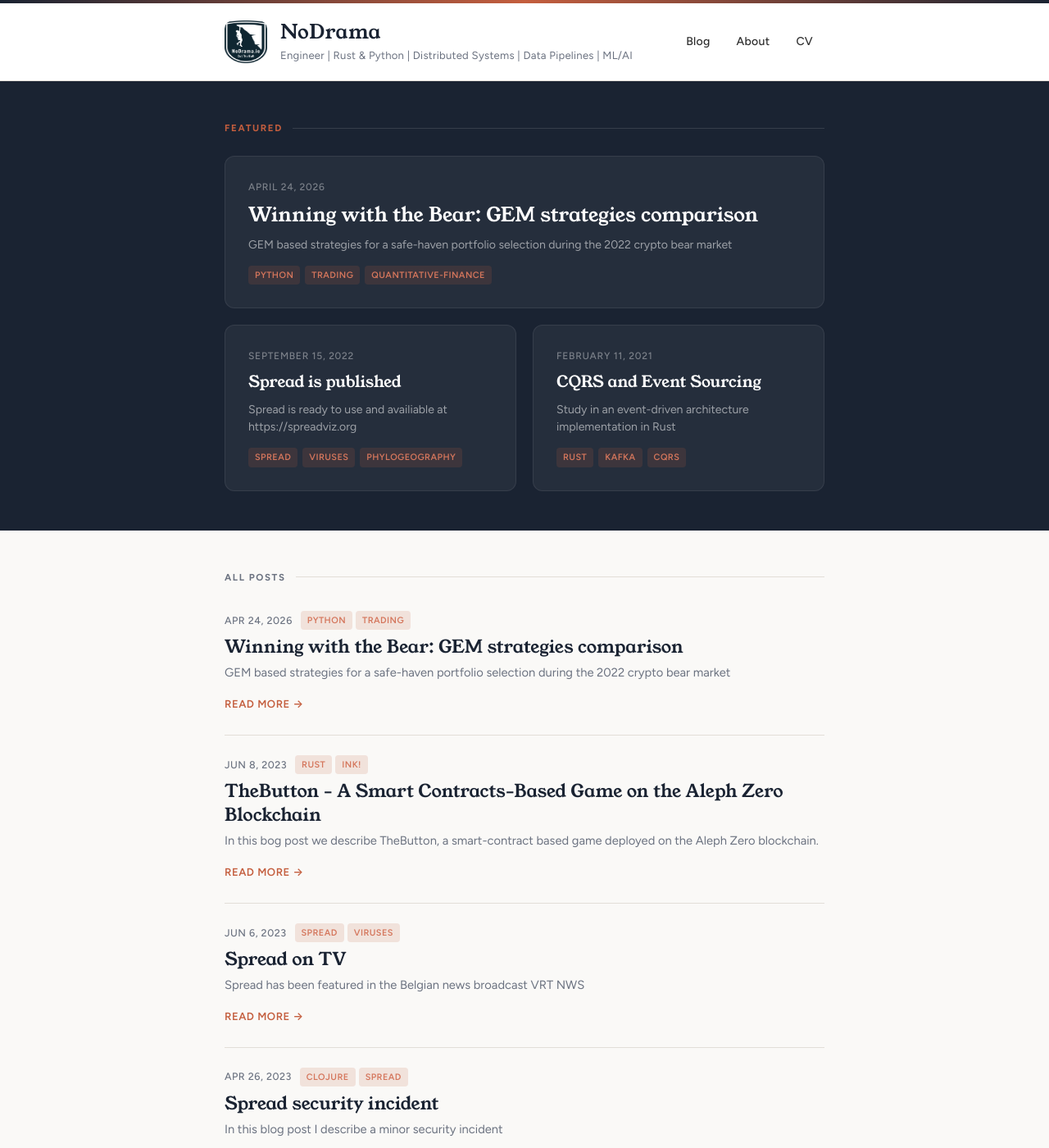
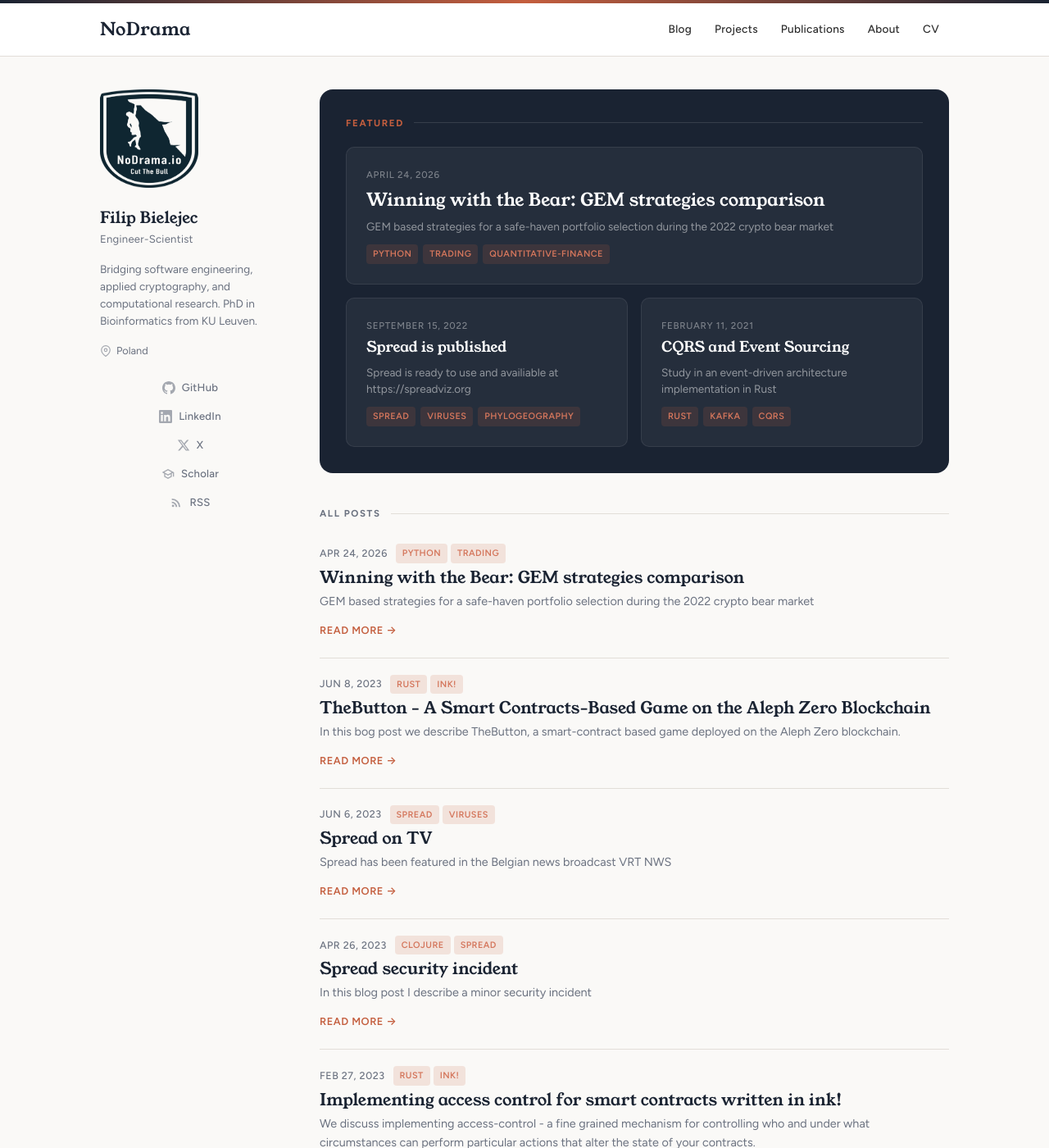
Before and after one commit to fbielejec/fbielejec.github.io, a Jekyll site: the page built from index.html, in a window 1280 px wide and 1400 px high. Shown: the whole window at 82% size. Built offline with Jekyll 4.4.1, drawn with Linux system fonts in a browser that asks for light colours.

Commit message:
two-col layout

```diff
--- a/_config.yml
+++ b/_config.yml
@@ -11,6 +11,13 @@
 
 # URL of your avatar or profile pic (you could use your GitHub profile pic)
 avatar: https://raw.githubusercontent.com/fbielejec/fbielejec.github.io/master/images/logo.png
+
+author:
+  name: Filip Bielejec
+  title: Engineer-Scientist
+  bio: "Bridging software engineering, applied cryptography, and computational research. PhD in Bioinformatics from KU Leuven."
+  location: Poland
+  scholar: https://scholar.google.com/citations?user=5xTmvcYAAAAJ
 
 #
 # Flags below are optional
--- /dev/null
+++ b/_includes/sidebar.html
@@ -0,0 +1,48 @@
+<div class="sidebar-profile">
+  <div class="sidebar-avatar">
+    <img src="{{ site.avatar }}" alt="{{ site.author.name }}">
+  </div>
+  <div class="sidebar-identity">
+    <h2 class="sidebar-name">{{ site.author.name }}</h2>
+    <p class="sidebar-title">{{ site.author.title }}</p>
+  </div>
+  <p class="sidebar-bio">{{ site.author.bio }}</p>
+  {% if site.author.location %}
+  <p class="sidebar-location">
+    <svg width="14" height="14" viewBox="0 0 24 24" fill="none" stroke="currentColor" stroke-width="2" stroke-linecap="round" stroke-linejoin="round"><path d="M21 10c0 7-9 13-9 13s-9-6-9-13a9 9 0 0118 0z"/><circle cx="12" cy="10" r="3"/></svg>
+    {{ site.author.location }}
+  </p>
+  {% endif %}
+  <nav class="sidebar-links">
+    {% if site.footer-links.github %}
+    <a href="https://github.com/{{ site.footer-links.github }}">
+      <svg width="16" height="16" viewBox="0 0 24 24" fill="currentColor"><path d="M12 0C5.37 0 0 5.37 0 12c0 5.3 3.44 9.8 8.2 11.38.6.11.82-.26.82-.58v-2.03c-3.34.73-4.04-1.61-4.04-1.61-.55-1.39-1.34-1.76-1.34-1.76-1.09-.75.08-.73.08-.73 1.21.08 1.85 1.24 1.85 1.24 1.07 1.84 2.81 1.31 3.5 1 .1-.78.42-1.31.76-1.61-2.67-.3-5.47-1.33-5.47-5.93 0-1.31.47-2.38 1.24-3.22-.13-.3-.54-1.52.12-3.18 0 0 1.01-.32 3.3 1.23a11.5 11.5 0 016.02 0c2.28-1.55 3.29-1.23 3.29-1.23.66 1.66.25 2.88.12 3.18.77.84 1.24 1.91 1.24 3.22 0 4.61-2.81 5.63-5.48 5.92.43.37.81 1.1.81 2.22v3.29c0 .32.21.7.82.58C20.57 21.8 24 17.3 24 12c0-6.63-5.37-12-12-12z"/></svg>
+      <span>GitHub</span>
+    </a>
+    {% endif %}
+    {% if site.footer-links.linkedin %}
+    <a href="https://www.linkedin.com/in/{{ site.footer-links.linkedin }}">
+      <svg width="16" height="16" viewBox="0 0 24 24" fill="currentColor"><path d="M20.45 20.45h-3.56v-5.57c0-1.33-.02-3.04-1.85-3.04-1.85 0-2.14 1.45-2.14 2.94v5.67H9.34V9h3.41v1.56h.05c.48-.9 1.64-1.85 3.37-1.85 3.6 0 4.27 2.37 4.27 5.46v6.28zM5.34 7.43a2.06 2.06 0 110-4.13 2.06 2.06 0 010 4.13zM7.12 20.45H3.56V9h3.56v11.45zM22.23 0H1.77C.79 0 0 .77 0 1.72v20.56C0 23.23.79 24 1.77 24h20.46c.98 0 1.77-.77 1.77-1.72V1.72C24 .77 23.21 0 22.23 0z"/></svg>
+      <span>LinkedIn</span>
+    </a>
+    {% endif %}
+    {% if site.footer-links.twitter %}
+    <a href="https://x.com/{{ site.footer-links.twitter }}">
+      <svg width="16" height="16" viewBox="0 0 24 24" fill="currentColor"><path d="M18.244 2.25h3.308l-7.227 8.26 8.502 11.24H16.17l-5.214-6.817L4.99 21.75H1.68l7.73-8.835L1.254 2.25H8.08l4.713 6.231zm-1.161 17.52h1.833L7.084 4.126H5.117z"/></svg>
+      <span>X</span>
+    </a>
+    {% endif %}
+    {% if site.author.scholar %}
+    <a href="{{ site.author.scholar }}">
+      <svg width="16" height="16" viewBox="0 0 24 24" fill="currentColor"><path d="M12 3L1 9l4 2.18v6L12 21l7-3.82v-6l2-1.09V17h2V9L12 3zm6.82 6L12 12.72 5.18 9 12 5.28 18.82 9zM17 15.99l-5 2.73-5-2.73v-3.72L12 15l5-2.73v3.72z"/></svg>
+      <span>Scholar</span>
+    </a>
+    {% endif %}
+    {% if site.footer-links.rss %}
+    <a href="{{ site.baseurl }}/feed.xml">
+      <svg width="16" height="16" viewBox="0 0 24 24" fill="currentColor"><path d="M6.18 15.64a2.18 2.18 0 012.18 2.18A2.18 2.18 0 016.18 20 2.18 2.18 0 014 17.82a2.18 2.18 0 012.18-2.18M4 4.44A15.56 15.56 0 0119.56 20h-2.83A12.73 12.73 0 004 7.27V4.44m0 5.66a9.9 9.9 0 019.9 9.9h-2.83A7.07 7.07 0 004 12.93v-2.83z"/></svg>
+      <span>RSS</span>
+    </a>
+    {% endif %}
+  </nav>
+</div>
--- a/_layouts/default.html
+++ b/_layouts/default.html
@@ -35,17 +35,13 @@
     <div class="top-accent"></div>
 
     <div class="wrapper-masthead">
-      <div class="container">
-        <header class="masthead clearfix">
-          <a href="{{ site.baseurl }}/" class="site-avatar"><img src="{{ site.avatar }}" /></a>
-
-          <div class="site-info">
-            <h1 class="site-name"><a href="{{ site.baseurl }}/">{{ site.name }}</a></h1>
-            <p class="site-description">{{ site.description }}</p>
-          </div>
-
+      <div class="container-wide">
+        <header class="masthead">
+          <h1 class="site-name"><a href="{{ site.baseurl }}/">{{ site.name }}</a></h1>
           <nav>
             <a href="{{ site.baseurl }}/">Blog</a>
+            <a href="{{ site.baseurl }}/projects">Projects</a>
+            <a href="{{ site.baseurl }}/publications">Publications</a>
             <a href="{{ site.baseurl }}/about">About</a>
             <a href="{{ site.baseurl }}/cv">CV</a>
           </nav>
@@ -53,16 +49,18 @@
       </div>
     </div>
 
-    <div id="main" role="main">
-      {{ content }}
+    <div class="site-layout container-wide">
+      <aside class="sidebar">
+        {% include sidebar.html %}
+      </aside>
+      <main id="main" role="main" class="site-content">
+        {{ content }}
+      </main>
     </div>
 
     <div class="wrapper-footer">
-      <div class="container">
+      <div class="container-wide">
         <footer class="footer">
-          <div class="footer-social">
-            {% include svg-icons.html %}
-          </div>
           <div class="footer-copy">
             &copy; {{ site.time | date: '%Y' }} {{ site.name }}
           </div>
--- a/_layouts/page.html
+++ b/_layouts/page.html
@@ -2,7 +2,6 @@
 layout: default
 ---
 
-<div class="container">
 <article class="page">
   <h1>{{ page.title }}</h1>
 
@@ -10,4 +9,3 @@ layout: default
     {{ content }}
   </div>
 </article>
-</div>
--- a/_layouts/post.html
+++ b/_layouts/post.html
@@ -2,7 +2,6 @@
 layout: default
 ---
 
-<div class="container">
 <article class="post">
   <div class="post-header">
     <h1>{{ page.title }}</h1>
@@ -28,4 +27,3 @@ layout: default
 
   {% include disqus.html %}
 </article>
-</div>
--- a/_sass/_variables.scss
+++ b/_sass/_variables.scss
@@ -40,3 +40,9 @@ $georgia: $font-display;
     @content;
   }
 }
+
+@mixin tablet {
+  @media screen and (max-width: 860px) {
+    @content;
+  }
+}
--- a/index.html
+++ b/index.html
@@ -5,7 +5,6 @@ layout: default
 {% assign featured_posts = site.posts | where: "featured", true %}
 {% if featured_posts.size > 0 %}
 <div class="featured-section">
-  <div class="container">
   <div class="featured-label">Featured</div>
   <div class="featured-grid">
     {% for post in featured_posts limit:3 %}
@@ -28,10 +27,8 @@ layout: default
     {% endfor %}
   </div>
 </div>
-</div>
 {% endif %}
 
-<div class="container">
 <div class="posts-section">
   <div class="posts-label">All Posts</div>
   <div class="posts">
@@ -58,4 +55,3 @@ layout: default
     {% endfor %}
   </div>
 </div>
-</div>
--- a/style.scss
+++ b/style.scss
@@ -25,11 +25,13 @@ body {
   -moz-osx-font-smoothing: grayscale;
 }
 
-.container {
+.container-wide {
+  max-width: 1100px;
   margin: 0 auto;
-  max-width: 780px;
-  padding: 0 24px;
+  padding: 0 32px;
   width: 100%;
+
+  @include mobile { padding: 0 20px; }
 }
 
 h1, h2, h3, h4, h5, h6 {
@@ -98,13 +100,8 @@ table {
     font-weight: 600;
   }
 
-  tr:last-child td {
-    border-bottom: none;
-  }
-
-  tr:nth-child(even) {
-    background: $border-light;
-  }
+  tr:last-child td { border-bottom: none; }
+  tr:nth-child(even) { background: $border-light; }
 }
 
 .gmnoprint img { max-width: none; }
@@ -141,49 +138,177 @@ table {
 }
 
 /*********************/
+/* SITE LAYOUT       */
+/*********************/
+
+.site-layout {
+  display: grid;
+  grid-template-columns: 220px 1fr;
+  gap: 48px;
+  padding-top: 40px;
+  padding-bottom: 48px;
+
+  @include tablet {
+    grid-template-columns: 1fr;
+    gap: 0;
+    padding-top: 0;
+  }
+}
+
+.site-content {
+  min-width: 0;
+  animation: fadeInUp 0.5s ease-out;
+}
+
+/*********************/
+/* SIDEBAR           */
+/*********************/
+
+.sidebar {
+  @media screen and (min-width: 861px) {
+    position: sticky;
+    top: 32px;
+    align-self: start;
+  }
+
+  @include tablet {
+    border-bottom: 1px solid $border;
+    background: $white;
+    padding: 24px 0;
+  }
+}
+
+.sidebar-profile {
+  @include tablet {
+    display: flex;
+    flex-wrap: wrap;
+    align-items: center;
+    gap: 16px;
+  }
+}
+
+.sidebar-avatar {
+  margin-bottom: 16px;
+
+  img {
+    width: 120px;
+    height: 120px;
+    border-radius: 12px;
+    transition: transform 0.2s ease;
+    &:hover { transform: scale(1.03); }
+  }
+
+  @include tablet {
+    margin-bottom: 0;
+    img { width: 64px; height: 64px; border-radius: 10px; }
+  }
+}
+
+.sidebar-identity {
+  @include tablet {
+    flex: 1;
+    min-width: 150px;
+  }
+}
+
+.sidebar-name {
+  font-family: $font-display;
+  font-size: 1.2rem;
+  font-weight: 400;
+  color: $navy;
+  margin: 0 0 2px;
+  line-height: 1.3;
+}
+
+.sidebar-title {
+  font-size: 0.82rem;
+  color: $text-light;
+  margin: 0;
+  letter-spacing: 0.02em;
+}
+
+.sidebar-bio {
+  font-size: 0.85rem;
+  color: $text-light;
+  line-height: 1.55;
+  margin: 16px 0;
+
+  @include tablet {
+    display: none;
+  }
+}
+
+.sidebar-location {
+  font-size: 0.8rem;
+  color: $text-light;
+  margin: 0 0 20px;
+  display: flex;
+  align-items: center;
+  gap: 6px;
+
+  svg { opacity: 0.6; }
+
+  @include tablet {
+    display: none;
+  }
+}
+
+.sidebar-links {
+  display: flex;
+  flex-direction: column;
+  gap: 6px;
+
+  @include tablet {
+    flex-direction: row;
+    flex-wrap: wrap;
+    gap: 12px;
+    width: 100%;
+
+    span { display: none; }
+  }
+
+  a {
+    display: flex;
+    align-items: center;
+    gap: 8px;
+    font-size: 0.82rem;
+    color: $text-light;
+    padding: 4px 0;
+    transition: color 0.2s ease;
+
+    &:hover {
+      color: $navy;
+    }
+
+    svg { flex-shrink: 0; opacity: 0.6; }
+    &:hover svg { opacity: 1; }
+
+    @include tablet {
+      padding: 6px;
+      svg { width: 20px; height: 20px; }
+    }
+  }
+}
+
+/*********************/
 /* MASTHEAD          */
 /*********************/
 
 .wrapper-masthead {
-  margin-bottom: 0;
   background: $white;
   border-bottom: 1px solid $border;
 }
 
 .masthead {
-  padding: 20px 0;
+  padding: 16px 0;
   display: flex;
   align-items: center;
+  justify-content: space-between;
 
   @include mobile {
     flex-direction: column;
-    text-align: center;
-    gap: 12px;
+    gap: 10px;
   }
-}
-
-.site-avatar {
-  width: 52px;
-  height: 52px;
-  margin-right: 16px;
-  flex-shrink: 0;
-
-  @include mobile {
-    margin: 0;
-  }
-
-  img {
-    border-radius: 10px;
-    width: 52px;
-    height: 52px;
-    transition: transform 0.2s ease;
-    &:hover { transform: scale(1.05); }
-  }
-}
-
-.site-info {
-  flex: 1;
-  @include mobile { flex: none; }
 }
 
 .site-name {
@@ -191,23 +316,17 @@ table {
   color: $navy;
   font-family: $font-display;
   font-weight: 400;
-  font-size: 1.5rem;
+  font-size: 1.35rem;
   letter-spacing: 0.5px;
 
   a { color: inherit; &:hover { color: inherit; } }
-}
-
-.site-description {
-  margin: 2px 0 0;
-  color: $text-light;
-  font-size: 0.82rem;
-  letter-spacing: 0.02em;
 }
 
 nav {
   display: flex;
   align-items: center;
   gap: 4px;
+  flex-wrap: wrap;
 
   @include mobile {
     justify-content: center;
@@ -215,9 +334,9 @@ nav {
 
   a {
     color: $text;
-    font-size: 0.88rem;
+    font-size: 0.85rem;
     font-weight: 500;
-    padding: 6px 14px;
+    padding: 5px 12px;
     border-radius: 6px;
     transition: all 0.2s ease;
     letter-spacing: 0.02em;
@@ -235,11 +354,13 @@ nav {
 
 .featured-section {
   background: $navy;
-  padding: 48px 0;
-  animation: fadeInUp 0.5s ease-out;
+  border-radius: 16px;
+  padding: 32px;
+  margin-bottom: 32px;
 
   @include mobile {
-    padding: 32px 0;
+    padding: 24px 20px;
+    border-radius: 12px;
   }
 }
 
@@ -250,7 +371,7 @@ nav {
   text-transform: uppercase;
   letter-spacing: 0.14em;
   color: $accent;
-  margin-bottom: 24px;
+  margin-bottom: 20px;
   display: flex;
   align-items: center;
   gap: 12px;
@@ -266,33 +387,32 @@ nav {
 .featured-grid {
   display: grid;
   grid-template-columns: 1fr 1fr;
-  gap: 20px;
+  gap: 16px;
 
   @include mobile {
     grid-template-columns: 1fr;
-    gap: 16px;
   }
 }
 
 .featured-card {
   background: rgba(255, 255, 255, 0.05);
   border: 1px solid rgba(255, 255, 255, 0.08);
-  border-radius: 12px;
-  padding: 28px;
+  border-radius: 10px;
+  padding: 24px;
   transition: transform 0.25s ease, background 0.25s ease;
 
   &:hover {
-    transform: translateY(-3px);
+    transform: translateY(-2px);
     background: rgba(255, 255, 255, 0.08);
   }
 
   &:first-child {
     grid-column: 1 / -1;
-    .featured-card-title { font-size: 1.5rem; }
+    .featured-card-title { font-size: 1.35rem; }
 
     @include mobile {
       grid-column: 1;
-      .featured-card-title { font-size: 1.25rem; }
+      .featured-card-title { font-size: 1.15rem; }
     }
   }
 
@@ -300,30 +420,30 @@ nav {
 }
 
 .featured-card-date {
-  font-size: 0.75rem;
+  font-size: 0.72rem;
   font-weight: 500;
   color: rgba(255, 255, 255, 0.4);
   text-transform: uppercase;
   letter-spacing: 0.06em;
-  margin-bottom: 8px;
+  margin-bottom: 6px;
 }
 
 .featured-card-title {
   font-family: $font-display;
-  font-size: 1.2rem;
+  font-size: 1.1rem;
   font-weight: 400;
   color: $white;
-  margin: 0 0 10px;
+  margin: 0 0 8px;
   line-height: 1.35;
 
   a { color: inherit; &:hover { color: $accent-light; } }
 }
 
 .featured-card-summary {
-  font-size: 0.88rem;
-  color: rgba(255, 255, 255, 0.55);
-  line-height: 1.55;
-  margin: 0 0 14px;
+  font-size: 0.85rem;
+  color: rgba(255, 255, 255, 0.5);
+  line-height: 1.5;
+  margin: 0 0 12px;
 }
 
 .featured-card-tags {
@@ -349,10 +469,9 @@ nav {
 /*********************/
 
 .posts-section {
-  padding: 48px 0;
-  animation: fadeInUp 0.5s ease-out 0.1s both;
+  padding: 8px 0 0;
 
-  @include mobile { padding: 32px 0; }
+  @include mobile { padding: 0; }
 }
 
 .posts-label {
@@ -376,19 +495,17 @@ nav {
 }
 
 .posts > .post {
-  padding: 24px 0;
+  padding: 20px 0;
   border-bottom: 1px solid $border;
 }
 
-.posts > .post:last-child {
-  border-bottom: none;
-}
+.posts > .post:last-child { border-bottom: none; }
 
 .post-meta {
   display: flex;
   align-items: center;
   gap: 10px;
-  margin-bottom: 6px;
+  margin-bottom: 4px;
   flex-wrap: wrap;
 }
 
@@ -408,8 +525,8 @@ nav {
 
 .post {
   h1 {
-    font-size: 1.35rem;
-    margin: 0 0 6px;
+    font-size: 1.25rem;
+    margin: 0 0 4px;
     line-height: 1.35;
 
     a {
@@ -421,15 +538,15 @@ nav {
 
   .entry {
     color: $text-light;
-    font-size: 0.92rem;
+    font-size: 0.9rem;
     line-height: 1.6;
-    margin: 0 0 10px;
+    margin: 0 0 8px;
 
     p { margin: 0; }
   }
 
   .read-more {
-    font-size: 0.82rem;
+    font-size: 0.8rem;
     font-weight: 600;
     color: $accent;
     text-transform: uppercase;
@@ -465,12 +582,12 @@ nav {
 }
 
 .post-header h1 {
-  font-size: 2rem;
+  font-size: 1.85rem;
   margin: 0 0 12px;
   line-height: 1.25;
   color: $navy;
 
-  @include mobile { font-size: 1.6rem; }
+  @include mobile { font-size: 1.5rem; }
 }
 
 .post-header-meta {
@@ -516,14 +633,147 @@ nav {
 
 .page {
   h1 {
-    font-size: 2rem;
+    font-size: 1.85rem;
     color: $navy;
     margin-bottom: 24px;
 
-    @include mobile { font-size: 1.6rem; }
+    @include mobile { font-size: 1.5rem; }
   }
 
   .entry { line-height: 1.7; }
+}
+
+/*********************/
+/* PROJECTS          */
+/*********************/
+
+.project-card {
+  padding: 24px;
+  margin-bottom: 16px;
+  background: $white;
+  border: 1px solid $border;
+  border-radius: 12px;
+  transition: border-color 0.2s ease, box-shadow 0.2s ease;
+
+  &:hover {
+    border-color: darken($border, 8%);
+    box-shadow: 0 4px 16px rgba(0, 0, 0, 0.06);
+  }
+}
+
+.project-card-header {
+  display: flex;
+  align-items: center;
+  justify-content: space-between;
+  margin-bottom: 8px;
+}
+
+.project-card-title {
+  font-family: $font-display;
+  font-size: 1.15rem;
+  font-weight: 400;
+  margin: 0;
+  color: $navy;
+
+  a {
+    color: inherit;
+    &:hover { color: $accent; }
+  }
+}
+
+.project-repo-link {
+  color: $text-light;
+  transition: color 0.2s ease;
+  flex-shrink: 0;
+
+  &:hover { color: $navy; }
+}
+
+.project-card-desc {
+  font-size: 0.88rem;
+  color: $text-light;
+  line-height: 1.55;
+  margin: 0 0 12px;
+}
+
+.project-card-tags {
+  display: flex;
+  flex-wrap: wrap;
+  gap: 6px;
+
+  .tag {
+    background: $border-light;
+    color: $text-light;
+  }
+}
+
+/*********************/
+/* PUBLICATIONS      */
+/*********************/
+
+.publication-item {
+  display: flex;
+  gap: 20px;
+  padding: 20px 0;
+  border-bottom: 1px solid $border;
+
+  &:last-of-type { border-bottom: none; }
+
+  @include mobile {
+    flex-direction: column;
+    gap: 4px;
+  }
+}
+
+.publication-year {
+  font-size: 0.82rem;
+  font-weight: 600;
+  color: $text-light;
+  min-width: 48px;
+  padding-top: 3px;
+}
+
+.publication-body {
+  flex: 1;
+}
+
+.publication-title {
+  font-family: $font-display;
+  font-size: 1.05rem;
+  font-weight: 400;
+  margin: 0 0 4px;
+  line-height: 1.35;
+  color: $navy;
+
+  a {
+    color: inherit;
+    &:hover { color: $accent; }
+  }
+}
+
+.publication-authors {
+  font-size: 0.85rem;
+  color: $text-light;
+  margin: 0 0 2px;
+}
+
+.publication-venue {
+  font-size: 0.85rem;
+  color: $text-light;
+  margin: 0;
+}
+
+.publication-doi {
+  font-weight: 600;
+  text-transform: uppercase;
+  font-size: 0.75rem;
+  letter-spacing: 0.04em;
+}
+
+.publications-more {
+  margin-top: 24px;
+  font-size: 0.9rem;
+  color: $text-light;
 }
 
 /*********************/
@@ -532,29 +782,14 @@ nav {
 
 .wrapper-footer {
   margin-top: 0;
-  border-top: none;
+  border-top: 1px solid $border;
   border-bottom: none;
   background: $navy;
 }
 
 footer {
-  padding: 32px 0;
+  padding: 24px 0;
   text-align: center;
-}
-
-.footer-social {
-  margin-bottom: 16px;
-
-  .svg-icon {
-    filter: brightness(0) invert(1);
-    opacity: 0.5;
-    transition: opacity 0.2s ease;
-  }
-
-  a {
-    margin: 0 6px;
-    &:hover .svg-icon { opacity: 1; }
-  }
 }
 
 .footer-copy {
@@ -563,12 +798,12 @@ footer {
   letter-spacing: 0.02em;
 }
 
-@import "highlights";
-@import "svg-icons";
-
 /*********************/
 /* CODE              */
 /*********************/
+
+@import "highlights";
+@import "svg-icons";
 
 code {
   font-family: $font-mono;
```
Also changed, not shown: _data/projects.yml (added, +32 -0 lines), _data/publications.yml (added, +23 -0 lines), projects.md (added, +30 -0 lines), publications.md (added, +31 -0 lines). Lines whose indentation alone changed are shown as unchanged.
